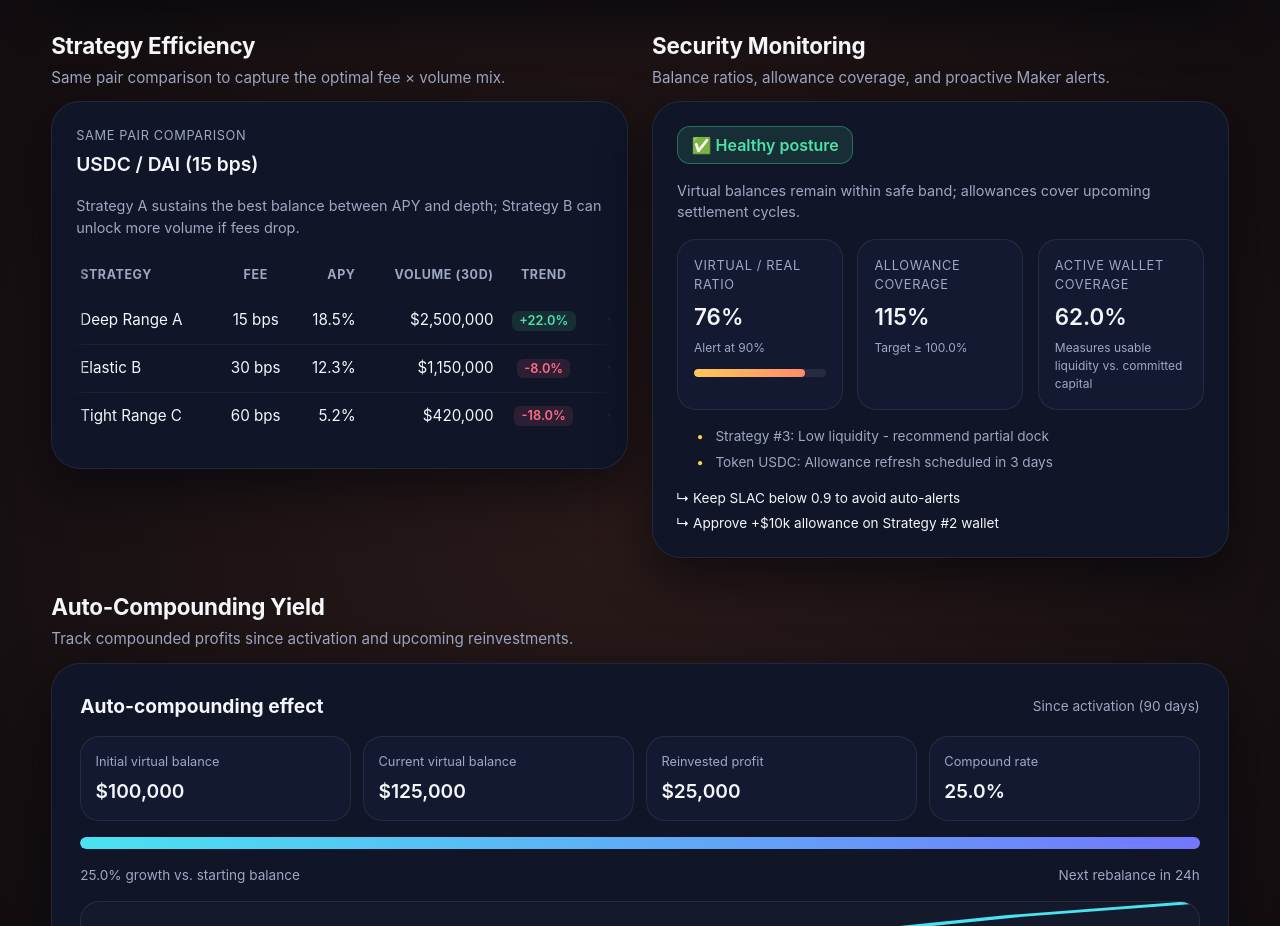
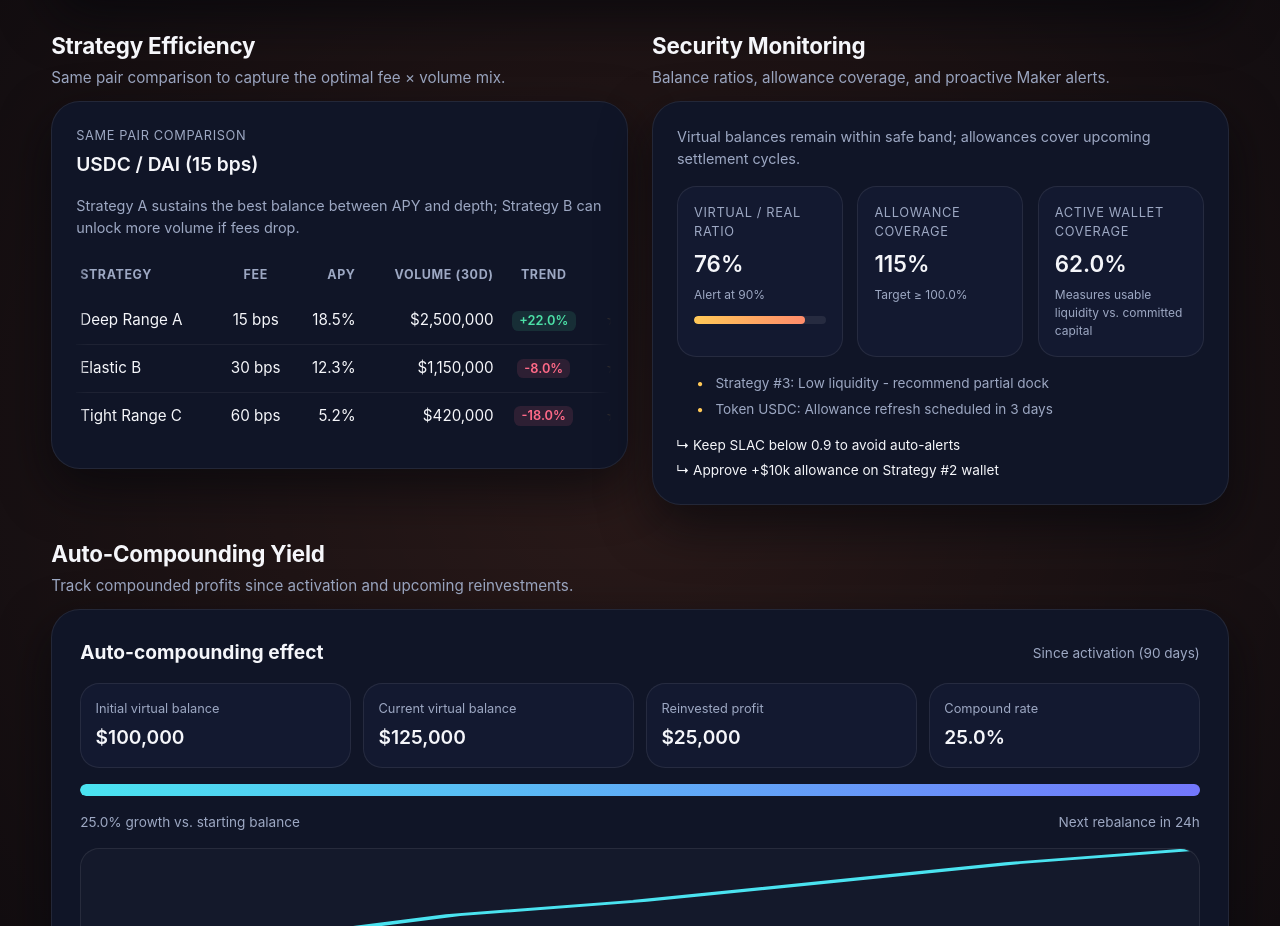
Before and after one commit to Kud8/1inch-aqua-hackaton, a React app: page / in a window 1280 px wide. Shown: the part 2200-3126 px from the top of the page. Built offline with nearby package versions, Linux system fonts and the light colour scheme; the HTML template or start-up script is replaced by a standard one.

Commit message:
feat: remove badge

```diff
--- a/src/components/SecurityMonitoring/index.tsx
+++ b/src/components/SecurityMonitoring/index.tsx
@@ -2,7 +2,6 @@ import type { SecurityMonitoringData } from '../../data/makerDashboard'
 import { formatPercent } from '../../utils/format'
 import {
   Wrapper,
-  StatusBadge,
   StatusDescription,
   MetricGrid,
   MetricCard,
@@ -28,7 +27,6 @@ const SecurityMonitoring = ({ data }: SecurityMonitoringProps) => {
 
   return (
     <Wrapper>
-      <StatusBadge status={data.status}>{data.statusLabel}</StatusBadge>
       <StatusDescription>{data.statusDescription}</StatusDescription>
 
       <MetricGrid>
```
